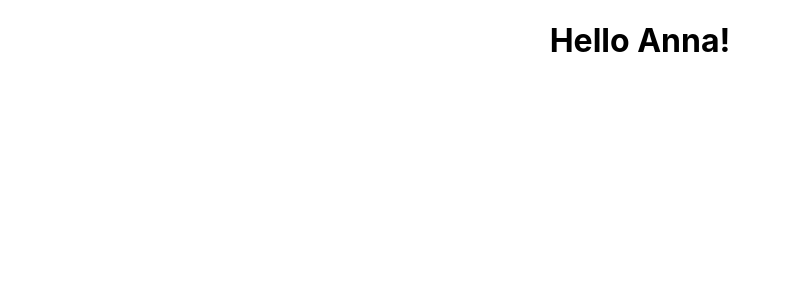
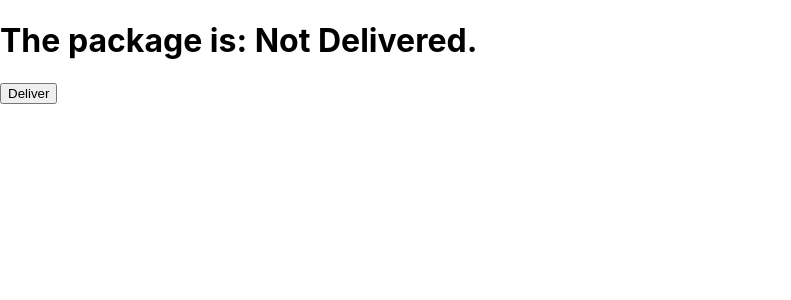
Before and after one commit to alicandev/learning_react-hooks, a React (Create React App) app: page / in a window 1280 px wide. Shown: the top 300 px of the page, without its empty margins (0-791 px from the left). Built offline with nearby package versions, Linux system fonts and the light colour scheme.

Commit message:
useState hook created for setting and displaying order status.

```diff
--- a/src/App.js
+++ b/src/App.js
@@ -1,15 +1,10 @@
 import React from 'react';
 import './App.css';
-import PropTypes from 'prop-types';
 
-const App = ({ name }) => (
+const App = () => (
   <div className="App">
-    <h1>Hello {name}!</h1>
+    <h1>Hello world!</h1>
   </div>
 );
 
-App.propTypes = {
-  name: PropTypes.string.isRequired
-};
-
 export default App;
--- a/src/index.js
+++ b/src/index.js
@@ -1,15 +1,24 @@
-import React from 'react';
+import React, { useState } from 'react';
 import ReactDOM from 'react-dom';
 import './index.css';
-import App from './App';
 
-const [,,third] = ['Alex', 'Ali', 'Anna'];
+function App() {
+  const [
+    status,
+    setStatus
+  ] = useState('Not Delivered');
 
-console.log(third);
+  return (
+    <div>
+      <h1>The package is: {status}.</h1>
+      <button onClick={() => setStatus('Delivered')}>Deliver</button>
+    </div>
+  );
+}
 
 ReactDOM.render(
   <React.StrictMode>
-    <App name={third} />
+    <App />
   </React.StrictMode>,
   document.getElementById('root')
 );
```
Also changed, not shown: 1 other file (tests, documents, lock files or other folders).
